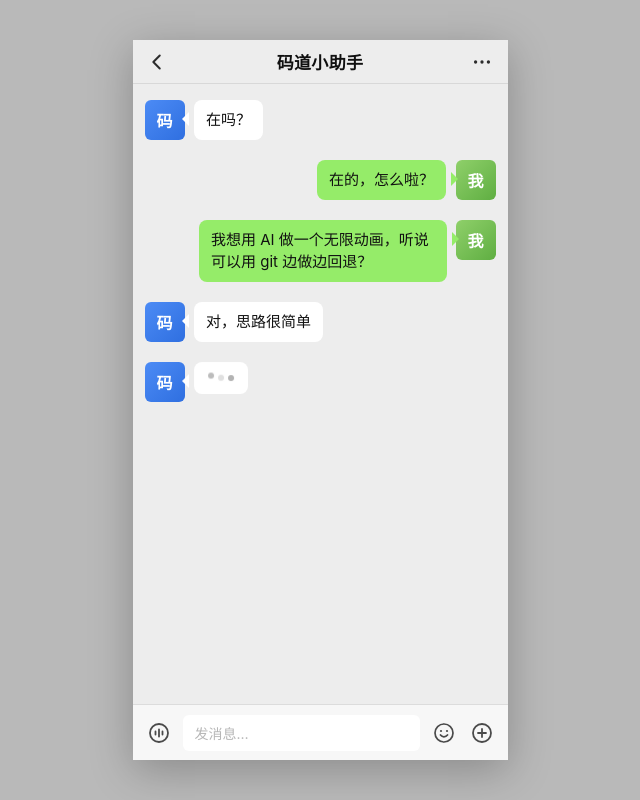
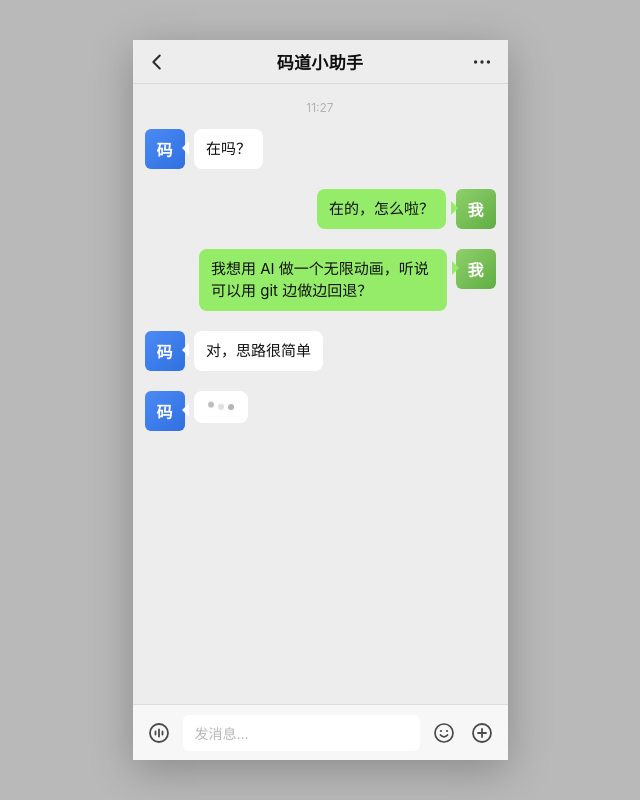
Before and after one commit to K4U-zln/wechat-chat, a plain HTML site: page index.html in a window 1280 px wide. Shown: the whole page, without its empty margins (320-960 px from the left). Drawn offline with Linux system fonts and the light colour scheme.

Commit message:
v3 细节优化：顶部加时间分隔

```diff
--- a/index.html
+++ b/index.html
@@ -80,6 +80,15 @@
     transition: opacity .35s ease;
   }
   .chat::-webkit-scrollbar { width: 0; }
+
+  /* 居中的时间分隔（微信风格） */
+  .time {
+    text-align: center;
+    font-size: 12px;
+    color: #b2b2b2;
+    margin: 0 0 14px;
+    user-select: none;
+  }
 
   .msg {
     display: flex;
@@ -332,6 +341,14 @@
   async function play() {
     chat.innerHTML = '';
 
+    // 顶部时间分隔：显示本轮开始的时刻
+    var d = new Date();
+    var timeEl = document.createElement('div');
+    timeEl.className = 'time';
+    timeEl.textContent = String(d.getHours()).padStart(2, '0') + ':' +
+                         String(d.getMinutes()).padStart(2, '0');
+    chat.appendChild(timeEl);
+
     if (STILL) {
       SCRIPT.forEach(function (m) {
         var b = bubbleWith(m.text);
```
